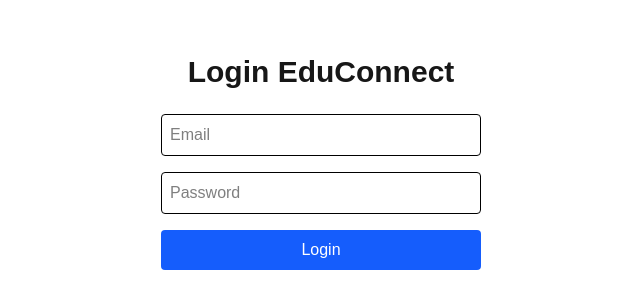
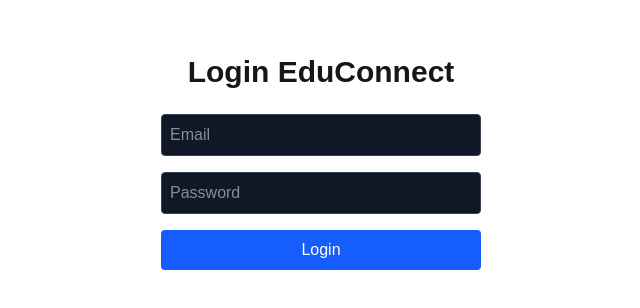
Before and after one commit to maheswarim312/uts-educonnect-fe, a Next.js app: page / in a window 1280 px wide. Shown: the part 238-546 px from the top of the page, without its empty margins (319-959 px from the left). Built offline with nearby package versions, Linux system fonts and the light colour scheme.

Commit message:
feat: test changes

```diff
--- a/app/page.js
+++ b/app/page.js
@@ -10,12 +10,12 @@
         <input
           type="email"
           placeholder="Email"
-          className="border p-2 rounded text-black"
+          className="border border-gray-700 bg-gray-900 text-white p-2 rounded"
         />
         <input
           type="password"
           placeholder="Password"
-          className="border p-2 rounded text-black"
+          className="border border-gray-700 bg-gray-900 text-white p-2 rounded"
         />
         <button
           type="submit"
```
